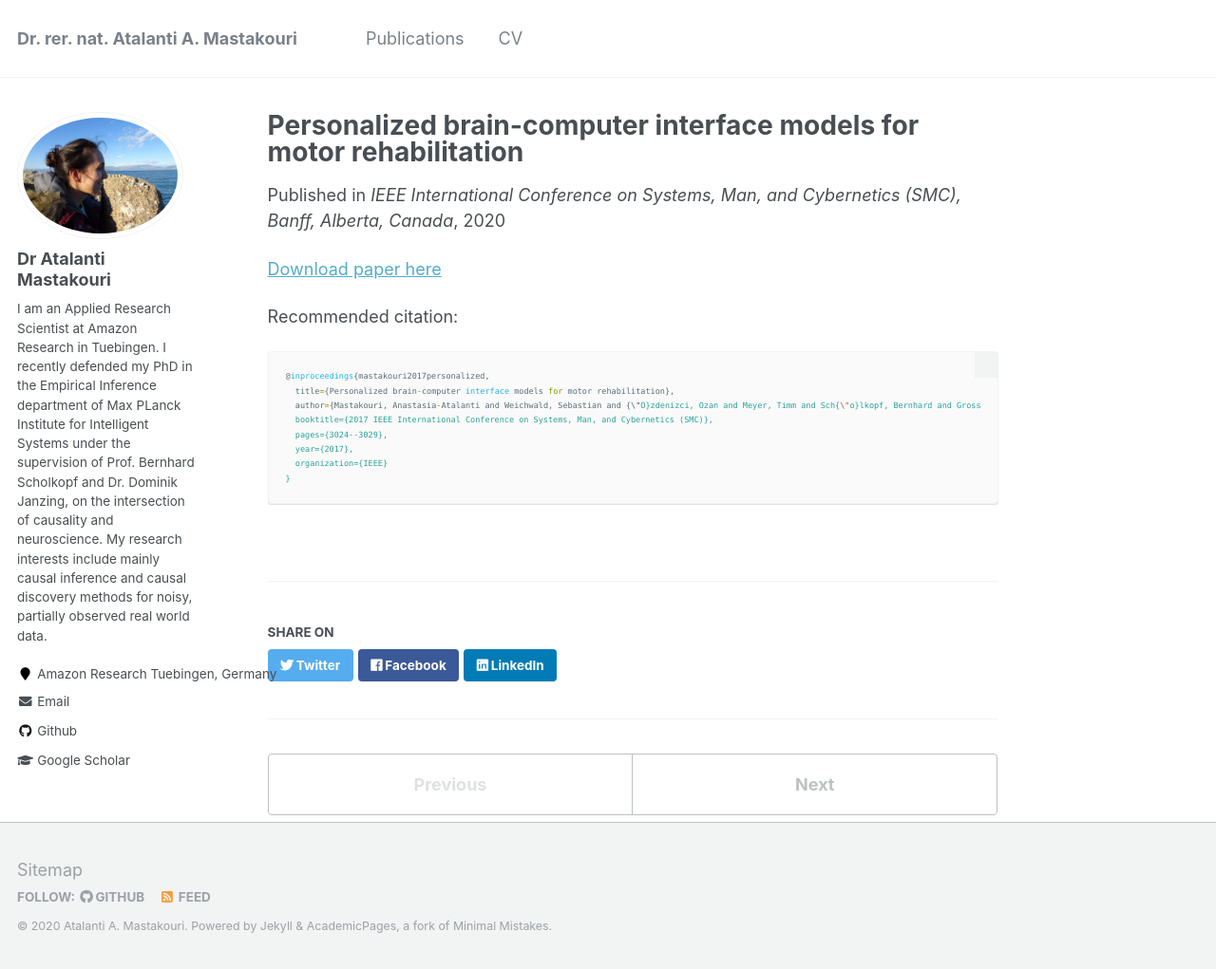
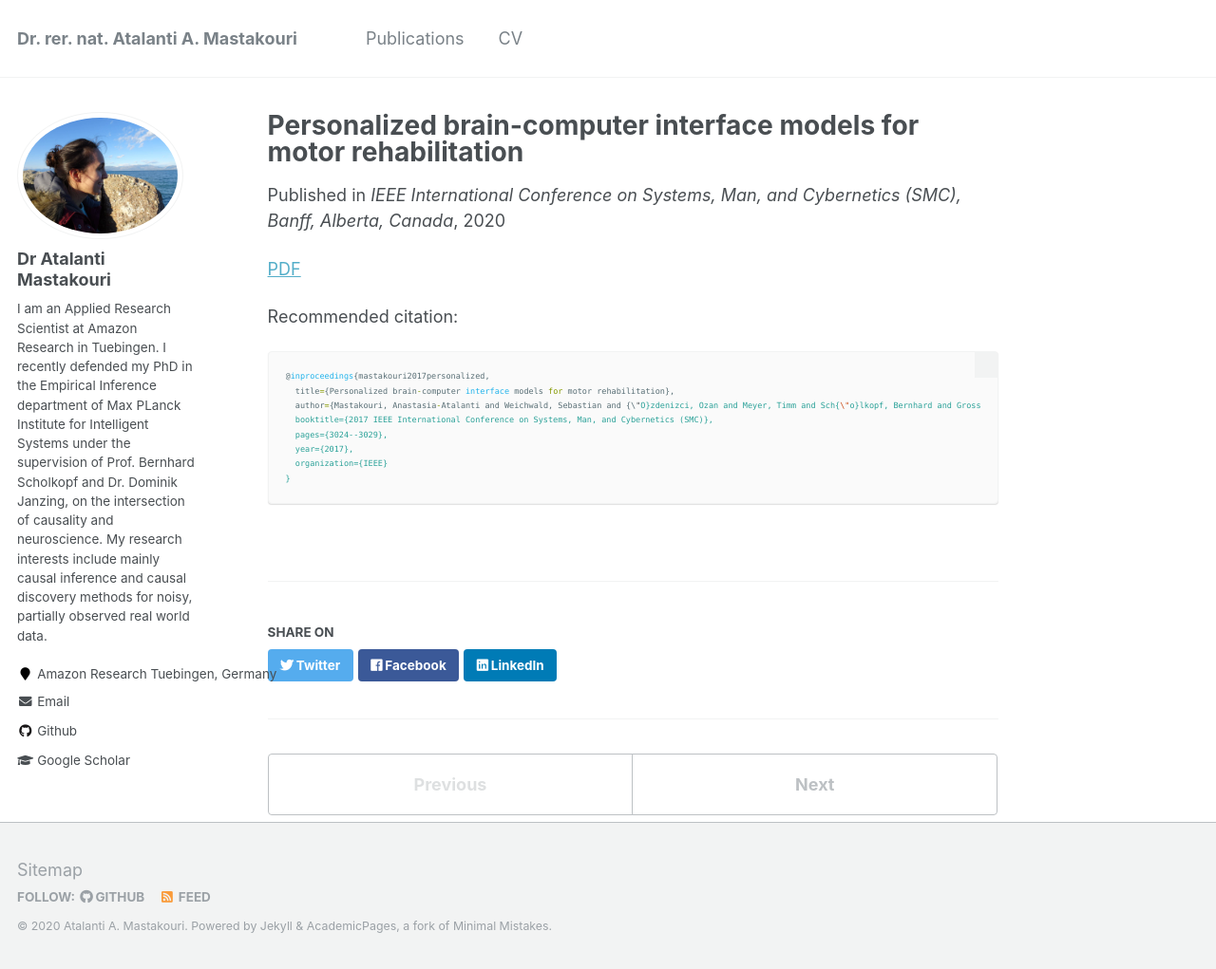
Before and after one commit to atalanti/atalanti.github.io, a Jekyll site: the page built from _publications/2017-Personalised-brain-computer-interface-models-for-motor-rehabilitation.md, in a window 1280 px wide and 1021 px high. Shown: the whole window at 95% size. Built offline with Jekyll 4.4.1, drawn with Linux system fonts in a browser that asks for light colours.

Commit message:
Update 2017-Personalised-brain-computer-interface-models-for-motor-rehabilitation.md

```diff
--- a/_publications/2017-Personalised-brain-computer-interface-models-for-motor-rehabilitation.md
+++ b/_publications/2017-Personalised-brain-computer-interface-models-for-motor-rehabilitation.md
@@ -6,7 +6,7 @@
 venue: 'IEEE International Conference on Systems, Man, and Cybernetics (SMC), Banff, Alberta, Canada'
 paperurl: 'https://ieeexplore.ieee.org/document/8123089'
 ---
-[Download paper here](https://www.is.mpg.de/uploads_file/attachment/attachment/407/Atalanti_Mastakouri_final_submission_after_reviews_smc2017.pdf)
+[PDF](https://www.is.mpg.de/uploads_file/attachment/attachment/407/Atalanti_Mastakouri_final_submission_after_reviews_smc2017.pdf)
 
 Recommended citation:
 
```
